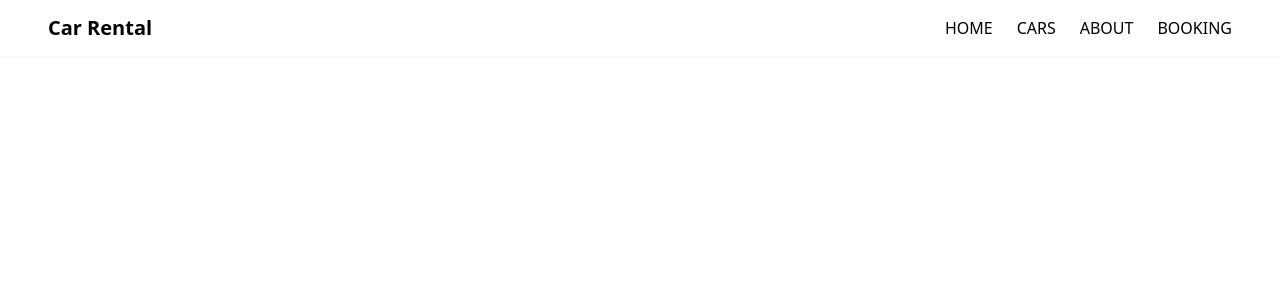
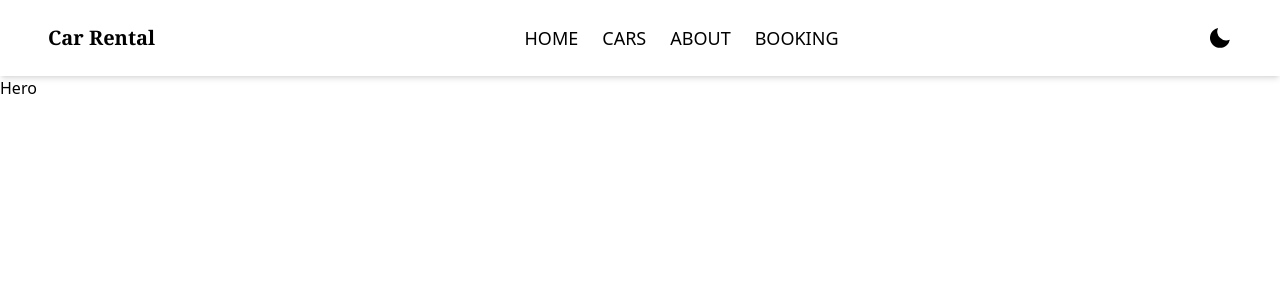
Before and after one commit to veronosmani/car-rental, a React (Vite) app: page / in a window 1280 px wide. Shown: the top 300 px of the page. Built offline with nearby package versions, Linux system fonts and the light colour scheme.

Commit message:
modified:   package-lock.json 	modified:   package.json 	modified:   src/App.jsx 	new file:   src/components/Hero/Hero.jsx 	deleted:    src/components/Navbar.jsx 	new file:   src/components/Navbar/Navbar.jsx

```diff
--- a/package.json
+++ b/package.json
@@ -11,7 +11,8 @@
   },
   "dependencies": {
     "react": "^18.3.1",
-    "react-dom": "^18.3.1"
+    "react-dom": "^18.3.1",
+    "react-icons": "^5.2.1"
   },
   "devDependencies": {
     "@types/react": "^18.3.3",
--- a/src/App.jsx
+++ b/src/App.jsx
@@ -1,10 +1,26 @@
-import Navbar from "./components/Navbar"
+import { useEffect, useState } from "react"
+import Navbar from "./components/Navbar/Navbar"
+import Hero from "./components/Hero/Hero";
 
-function App() {
+const App = () => {
+
+  const [theme, setTheme] = useState(localStorage.getItem("theme")? localStorage.getItem("theme"):"light")
+
+  const element= document.documentElement;
+  useEffect(() => {
+    if(theme === "dark"){
+      element.classList.add("dark");
+      localStorage.setItem("theme","dark");
+    }else{
+      element.classList.remove("dark");
+      localStorage.setItem("theme","light");
+    }
+  },[theme])
 
   return (
    <div>
-    <Navbar />
+    <Navbar theme={theme} setTheme={setTheme}/>
+    <Hero />
    </div>
   )
 }
--- /dev/null
+++ b/src/components/Hero/Hero.jsx
@@ -0,0 +1,7 @@
+const Hero = () => {
+  return (
+    <div>Hero</div>
+  )
+}
+
+export default Hero
--- a/src/components/Navbar.jsx
+++ /dev/null
@@ -1,49 +0,0 @@
-const NavLinks = [
-  {
-    id: "1",
-    name: "HOME",
-    link: "/",
-  },
-  {
-    id: "2",
-    name: "CARS",
-    link: "/#cars",
-  },
-  {
-    id: "3",
-    name: "ABOUT",
-    link: "/#about",
-  },
-  {
-    id: "4",
-    name: "BOOKING",
-    link: "/#booking",
-  },
-];
-
-const Navbar = () => {
-  return (
-    <nav className="shadow-sm ">
-      <div className="container">
-        <div className="flex justify-between items-center">
-          <div>
-            <h1 className="text-xl font-bold">Car Rental</h1>
-          </div>
-          <div>
-            <ul className="flex items-center gap-6 ">
-              {NavLinks.map((data) => (
-                <li key={data.id}>
-                  <a className="inline-block py-4" href={data.link}>
-                    {data.name}
-                  </a>
-                </li>
-              ))}
-            </ul>
-          </div>
-        </div>
-      </div>
-    </nav>
-  );
-};
-
-export default Navbar;
--- /dev/null
+++ b/src/components/Navbar/Navbar.jsx
@@ -0,0 +1,62 @@
+import { BiSolidMoon, BiSolidSun } from "react-icons/bi";
+
+const NavLinks = [
+  {
+    id: "1",
+    name: "HOME",
+    link: "/",
+  },
+  {
+    id: "2",
+    name: "CARS",
+    link: "/#cars",
+  },
+  {
+    id: "3",
+    name: "ABOUT",
+    link: "/#about",
+  },
+  {
+    id: "4",
+    name: "BOOKING",
+    link: "/#booking",
+  },
+];
+
+const Navbar = ({theme, setTheme}) =>{
+
+  return (
+    <nav className="shadow-md light:bg-white light:text-black  dark:bg-dark dark:text-white duration-300">
+      <div className="container md:py-0">
+        <div className="flex justify-between items-center">
+          <div>
+            <h1 className="text-xl font-bold font-serif">Car Rental</h1>
+          </div>
+          <div className="hidden md:block">
+            <ul className="flex items-center gap-6 ">
+              {NavLinks.map((data) => (
+                <li key={data.id} className="py-4">
+                  <a
+                    className="inline-block py-2 hover:border-b-2 hover:text-primary hover:border-primary transition-colors duration-500 text-lg font-medium"
+                    href={data.link}
+                  >
+                    {data.name}
+                  </a>
+                </li>
+              ))}
+            </ul>
+          </div>
+          <div>
+            {theme === "dark" ? (
+              <BiSolidSun onClick={() => setTheme("light")} className="text-2xl" />
+            ) : (
+              <BiSolidMoon onClick={() => setTheme("dark")} className="text-2xl" />
+            )}
+          </div>
+        </div>
+      </div>
+    </nav>
+  );
+};
+
+export default Navbar;
```
Also changed, not shown: 1 other file (tests, documents, lock files or other folders).
